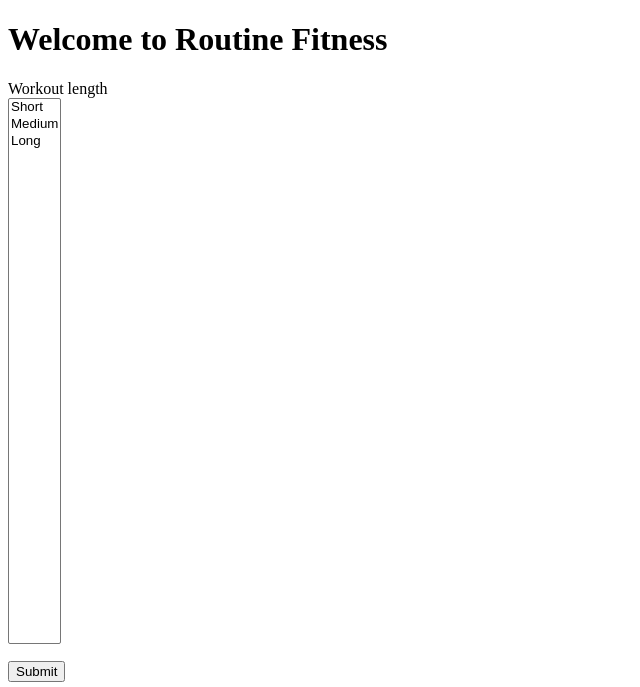
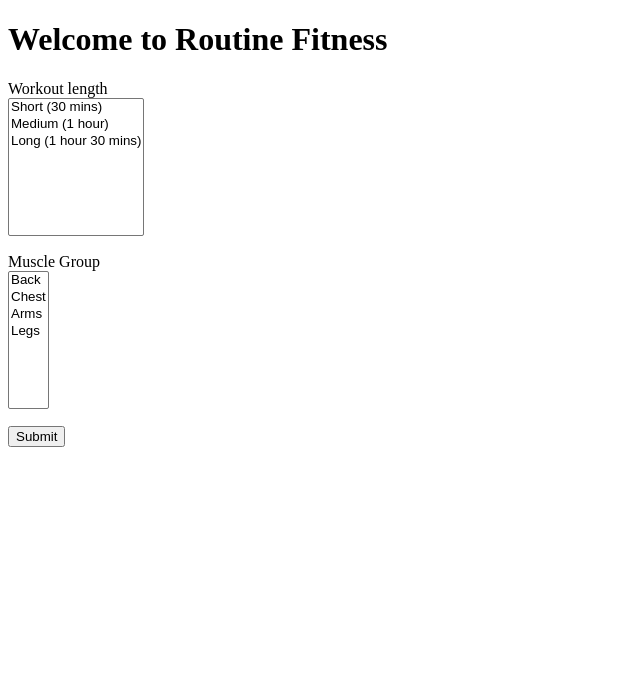
Before and after one commit to isabella-smales/routine-fitness, a Flask app: page / in a window 1280 px wide. Shown: the top 687 px of the page, without its empty margins (0-640 px from the left). Run offline with Flask 2, Linux system fonts and the light colour scheme.

Commit message:
Select muscle group

```diff
--- a/app.py
+++ b/app.py
@@ -8,8 +8,7 @@ app.config['SQLALCHEMY_TRACK_MODIFICATIONS'] = False    # Disables modification
 app.config['SECRET_KEY'] = 'string'
 db = SQLAlchemy(app)
 
-from models import Back
-from forms import InputForm
+from models import Back, Chest, Arms, Legs
 
 import random
 
@@ -19,40 +18,30 @@ def home():
     if not form.validate_on_submit():
         return render_template('home.html', form=form)
     time = form.time.data
+
+    muscle_group = form.muscle_group.data
+
     if request.method == "POST":
-        return redirect(url_for("one_workout", time=time))
+        return redirect(url_for("one_workout", time=time, muscle_group=muscle_group))
     else:
         return render_template("home.html")
 
-@app.route("/<time>")
-def one_workout(time):
-    no_of_rows = Back.query.count()
+@app.route("/<time>/<muscle_group>")
+def one_workout(time, muscle_group):
     if time == 'Short (30 mins)':
-        random_sample = random.sample(range(1, no_of_rows + 1), 3)
+        no_of_exercises = 3
     elif time == 'Medium (1 hour)':
-        random_sample = random.sample(range(1, no_of_rows + 1), 6)
+        no_of_exercises = 6
     elif time == 'Long (1 hour 30 mins)':
-        random_sample = random.sample(range(1, no_of_rows + 1), 6) # 9 is out of sample size - will need to inlclude more, 6 for now
+        no_of_exercises = 9 # 9 is out of sample size - will need to inlclude more, 6 for now
+
     list_of_exercises = []
+
+    no_of_rows = eval(muscle_group).query.count()
+    random_sample = random.sample(range(1, no_of_rows + 1), min(no_of_exercises, no_of_rows))
     for i in random_sample:
-        random_exercise = Back.query.get(i)
+        random_exercise = eval(muscle_group).query.get(i)
         list_of_exercises.append(random_exercise.exercise_name)
         one_workout = str(list_of_exercises)[1:-1]
+
     return render_template('one_workout.html', title='One Workout') + f'{one_workout}' + f"<h1>{time}</h1>"
-
-   # print(form.time.choices[0][0]) #short
-  #  print(form.time.choices[1][0]) #medium
-  #  print(form.time.choices[2][0]) #long
-   # if time == form.time.choices[1][0]:
-   #     return redirect('/one_workout')
-  #  # times = ['Short (30 mins)', 'Medium (1 hour)', 'Long (1 hour 30 mins)']
-    # muscle_groups = ['Back', 'Chest', 'Arms', 'Legs']
-    #return render_template('home.html', title='Home Page')#, times=times, muscle_groups=muscle_groups)
-
-# @app.route('/result', methods=['GET', 'POST'])
-# def result():
-#     select = request.form.get(times)
-#     return(str(select))
-
-#@app.route('/form', methods = ['GET', 'POST'])
-#def form():
--- a/forms.py
+++ b/forms.py
@@ -1,7 +1,8 @@
 from flask_wtf import FlaskForm
-from wtforms import SelectField, StringField, SubmitField, IntegerField
+from wtforms import SelectField, StringField, SubmitField, IntegerField, SelectMultipleField
 from wtforms.validators import DataRequired
 
 class InputForm(FlaskForm):
-    time = SelectField('Workout length', choices = [ ('Short (30 mins)', 'Short'), ('Medium (1 hour)', 'Medium'), ('Long (1 hour 30 mins)', 'Long') ], validators=[DataRequired()])
+    time = SelectField('Workout length', choices = [ 'Short (30 mins)', 'Medium (1 hour)', 'Long (1 hour 30 mins)'], validators=[DataRequired()])
+    muscle_group = SelectField('Muscle Group', choices = ['Back', 'Chest', 'Arms', 'Legs'], validators=[DataRequired()])
     submit = SubmitField('Submit')
--- a/models.py
+++ b/models.py
@@ -18,5 +18,5 @@ class Arms(db.Model):
 
 class Legs(db.Model):
     __tablename__ = 'legs'
-    iid = db.Column(db.Integer, primary_key=True)
+    id = db.Column(db.Integer, primary_key=True)
     exercise_name = db.Column(db.String)
--- a/templates/home.html
+++ b/templates/home.html
@@ -7,7 +7,11 @@
         {{ form.hidden_tag() }}
         <p>
             {{ form.time.label }}<br>
-            {{ form.time(size = 32) }}
+            {{ form.time(size = 8) }}
+        </p>
+        <p>
+            {{ form.muscle_group.label }}<br>
+            {{ form.muscle_group(size=8) }}
         </p>
 
         <p>
```
